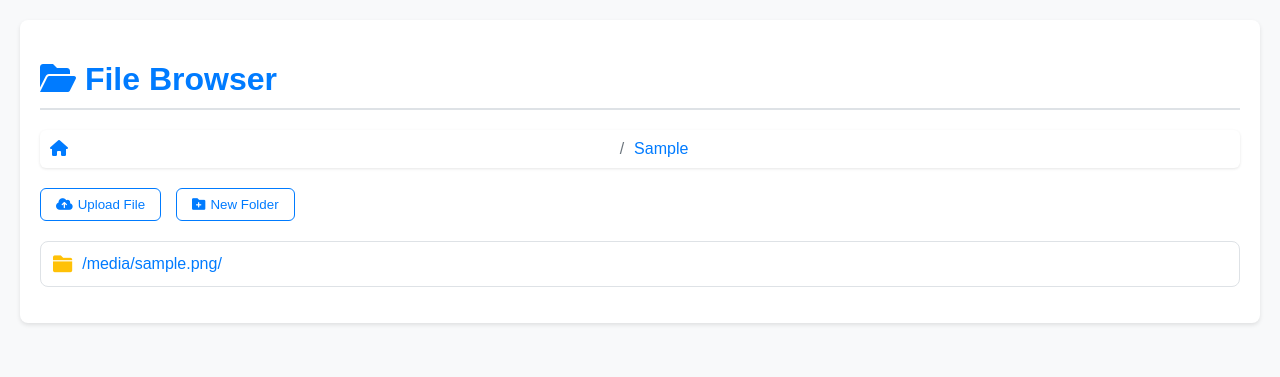
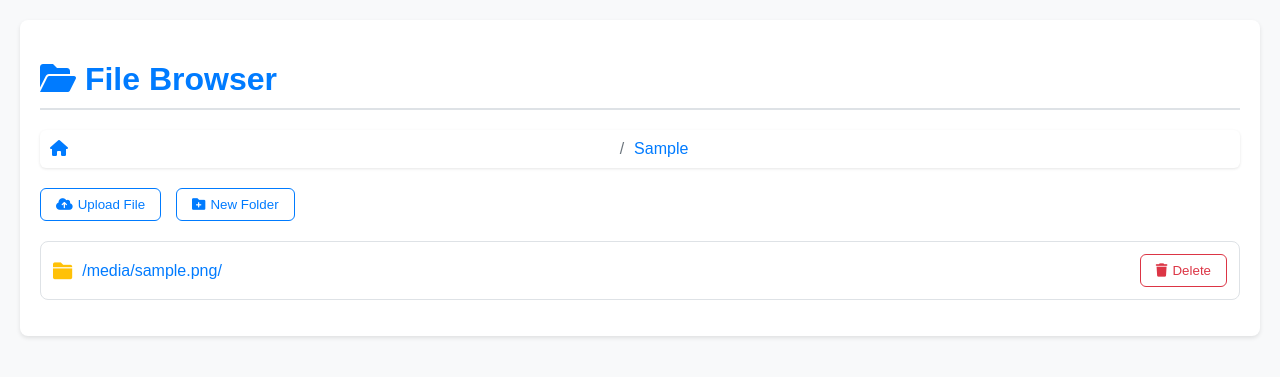
Before and after one commit to Louis292/Web-Files-Server-Python, a Flask app: template templates/index.html in a window 1280 px wide. Shown: the top 377 px of the page. Run offline with Flask 3, Linux system fonts and the light colour scheme; the template is opened without the code that fills it: most values are stand-ins (such as "Sample title", 1, 10 or a date in 2020).

Commit message:
Add delete button

```diff
--- a/app.py
+++ b/app.py
@@ -89,6 +89,30 @@ def favicon():
     return send_from_directory(os.path.join(app.root_path, 'static'),
                                'favicon.ico', mimetype='image/vnd.microsoft.icon')
 
+@app.route("/delete/<path:subpath>", methods=["POST"])
+@login_required
+def delete_item(subpath):
+    item_path = os.path.join(BASE_UPLOAD_FOLDER, subpath)
+    item_path = os.path.abspath(item_path)
+
+    if not item_path.startswith(os.path.abspath(BASE_UPLOAD_FOLDER)):
+        abort(404)
+
+    try:
+        if os.path.isfile(item_path):
+            os.remove(item_path)
+        elif os.path.isdir(item_path):
+            import shutil
+            shutil.rmtree(item_path)
+
+        if LOGGING_ENABLED:
+            app.logger.info(f"User {current_user.id} deleted: {item_path}")
+
+        return jsonify({"message": "Item deleted successfully"})
+    except Exception as e:
+        if LOGGING_ENABLED:
+            app.logger.error(f"Error deleting item: {e}")
+        return jsonify({"error": "Failed to delete item"}), 500
 @login_manager.user_loader
 def load_user(user_id):
     if user_id in users:
--- a/templates/index.html
+++ b/templates/index.html
@@ -83,6 +83,7 @@
             margin-left: auto;
             display: flex;
             gap: 8px;
+            align-items: center; /* Ajoute cette ligne pour aligner les éléments verticalement */
         }
 
         button {
@@ -96,6 +97,7 @@
             align-items: center;
             gap: 5px;
             transition: all 0.3s ease;
+            white-space: nowrap; /* Empêche le texte de se couper */
         }
 
         button:hover {
@@ -190,7 +192,8 @@
             margin-right: 10px;
             font-size: 1.2em;
         }
-                .drop-zone {
+
+        .drop-zone {
             border: 2px dashed var(--primary-color);
             border-radius: 8px;
             padding: 40px;
@@ -236,6 +239,18 @@
             background-color: var(--primary-color);
             width: 0%;
             transition: width 0.3s ease;
+        }
+
+        .delete-btn {
+            background-color: white;
+            color: #dc3545;
+            border-color: #dc3545;
+        }
+
+        .delete-btn:hover {
+            background-color: #dc3545;
+            color: white;
+        }
     </style>
 </head>
 <body>
@@ -254,7 +269,7 @@
             {% endfor %}
         </div>
 
-                <div class="drop-zone">
+        <div class="drop-zone">
             <i class="fas fa-cloud-upload-alt"></i>
             <p>Glissez et déposez vos fichiers ici</p>
             <div class="upload-progress">
@@ -276,11 +291,11 @@
                 <i class="fas fa-folder-plus"></i> New Folder
             </button>
         </div>
-
         <ul>
             {% for file in files %}
             <li>
                 {% if '.' in file %}
+                    <!-- Code existant pour les fichiers -->
                     {% set ext = file.split('.')[-1].lower() %}
                     <!-- Icônes spécifiques selon l'extension -->
                     {% if ext in ['jpg', 'jpeg', 'png', 'gif'] %}
@@ -316,10 +331,19 @@
                                 <i class="fas fa-download"></i> Download
                             </button>
                         </a>
+                        <button onclick="deleteItem('{{ current_path }}/{{ file }}')" class="delete-btn">
+                            <i class="fas fa-trash"></i> Delete
+                        </button>
                     </div>
                 {% else %}
+                    <!-- Code existant pour les dossiers -->
                     <i class="fas fa-folder file-type-icon" style="color: #ffc107;"></i>
                     <a href="/browse/{{ current_path }}/{{ file }}/">{{ file }}/</a>
+                    <div class="buttons">
+                        <button onclick="deleteItem('{{ current_path }}/{{ file }}')" class="delete-btn">
+                            <i class="fas fa-trash"></i> Delete
+                        </button>
+                    </div>
                 {% endif %}
             </li>
             {% endfor %}
@@ -362,6 +386,26 @@
     </div>
 
     <script>
+        function deleteItem(path) {
+            if (confirm('Are you sure you want to delete this item? This action cannot be undone.')) {
+                fetch(`/delete/${path}`, {
+                    method: 'POST',
+                })
+                .then(response => response.json())
+                .then(data => {
+                    if (data.error) {
+                        alert(data.error);
+                    } else {
+                        window.location.reload();
+                    }
+                })
+                .catch(error => {
+                    console.error('Error:', error);
+                    alert('Failed to delete item');
+                });
+            }
+        }
+
         function submitForm(input) {
             if (input.files.length > 0) {
                 const form = document.getElementById('uploadForm');
@@ -456,7 +500,8 @@
             closeSharePopup();
             closeCreateFolderPopup();
         });
-                document.addEventListener('DOMContentLoaded', function() {
+
+        document.addEventListener('DOMContentLoaded', function() {
             const dropZone = document.querySelector('.drop-zone');
             const container = document.querySelector('.container');
 
```
